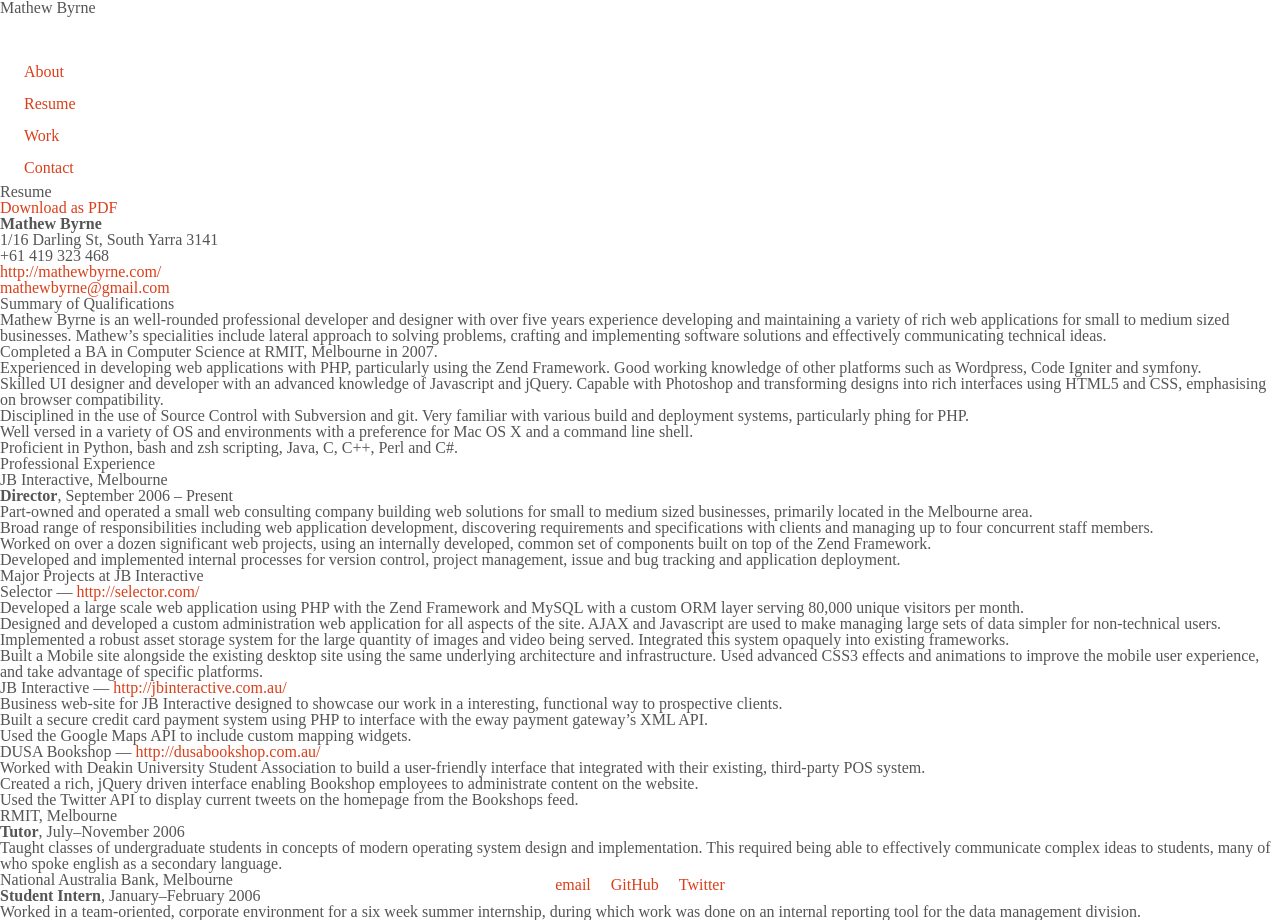
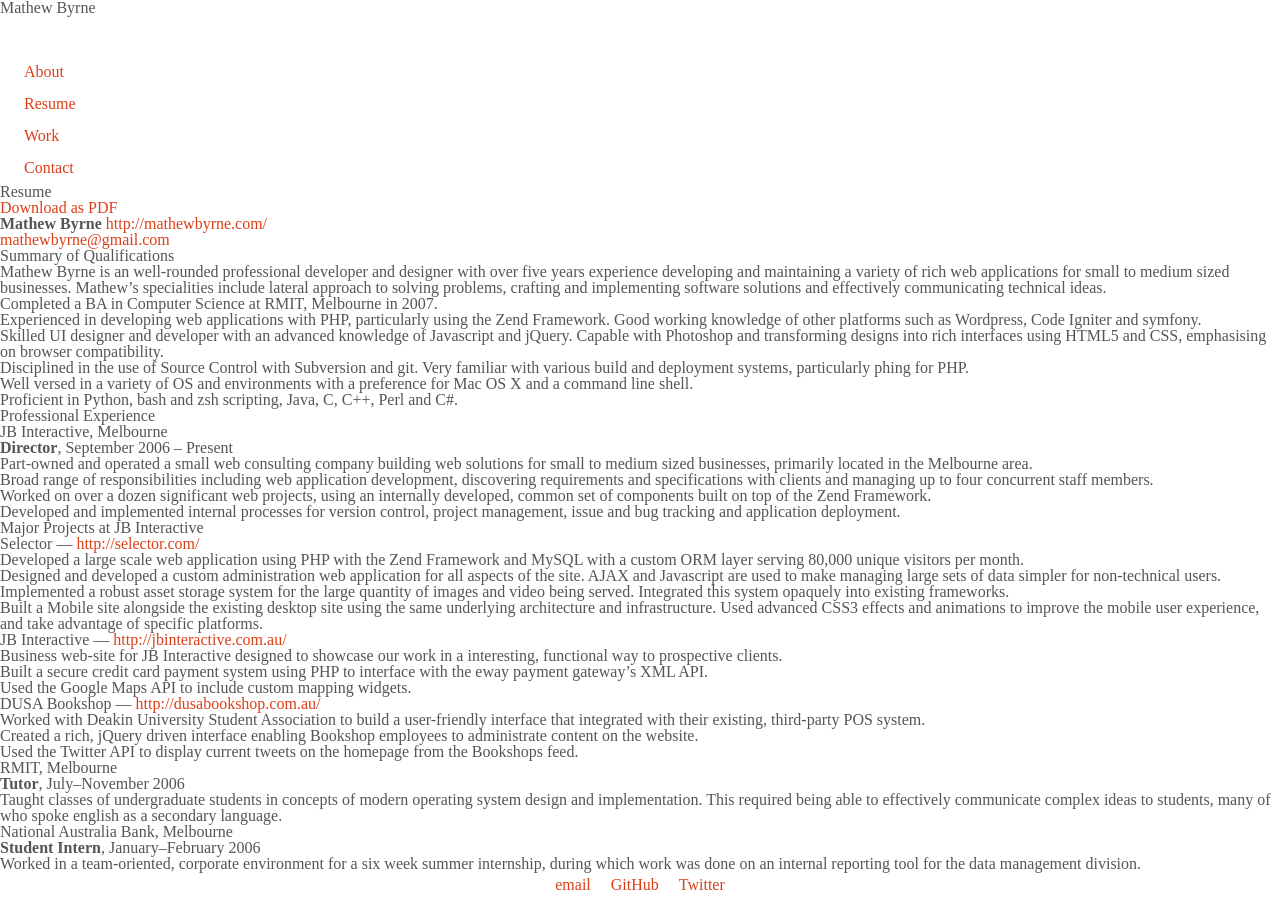
Before and after one commit to mathewbyrne/mathewbyrne.github.com, a Jekyll site: the page built from resume/index.md, in a window 1280 px wide. Built offline with Jekyll 4.4.1, drawn with Linux system fonts in a browser that asks for light colours; nearby versions of some CDN libraries; some web fonts are replaced.

Commit message:
Removed irrelevant details from Resume.

```diff
--- a/resume/index.md
+++ b/resume/index.md
@@ -6,8 +6,6 @@ title: Resume
 [Download as PDF](/files/resume.pdf)
 
 **Mathew Byrne**
-1/16 Darling St, South Yarra 3141
-+61 419 323 468
 [http://mathewbyrne.com/](http://mathewbyrne.com/)
 [mathewbyrne@gmail.com](mailto:mathewbyrne@gmail.com)
 
```
